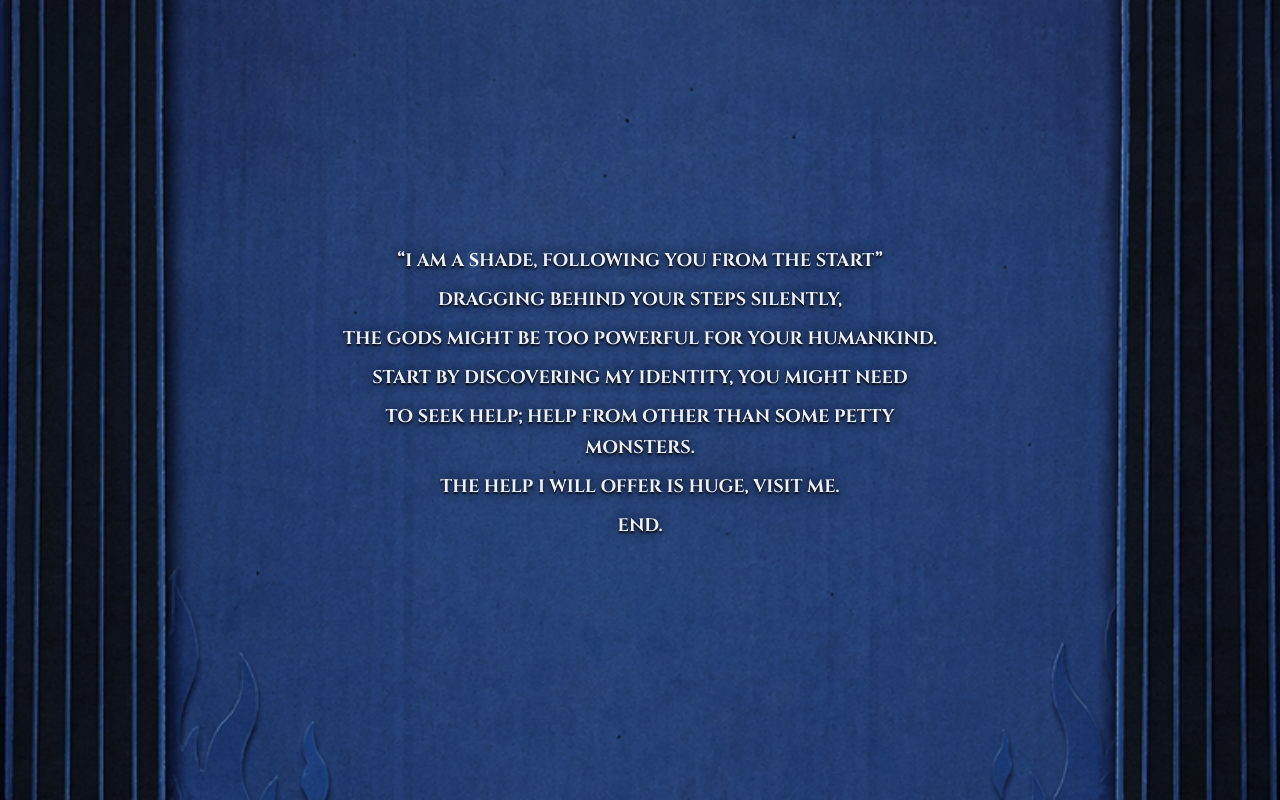
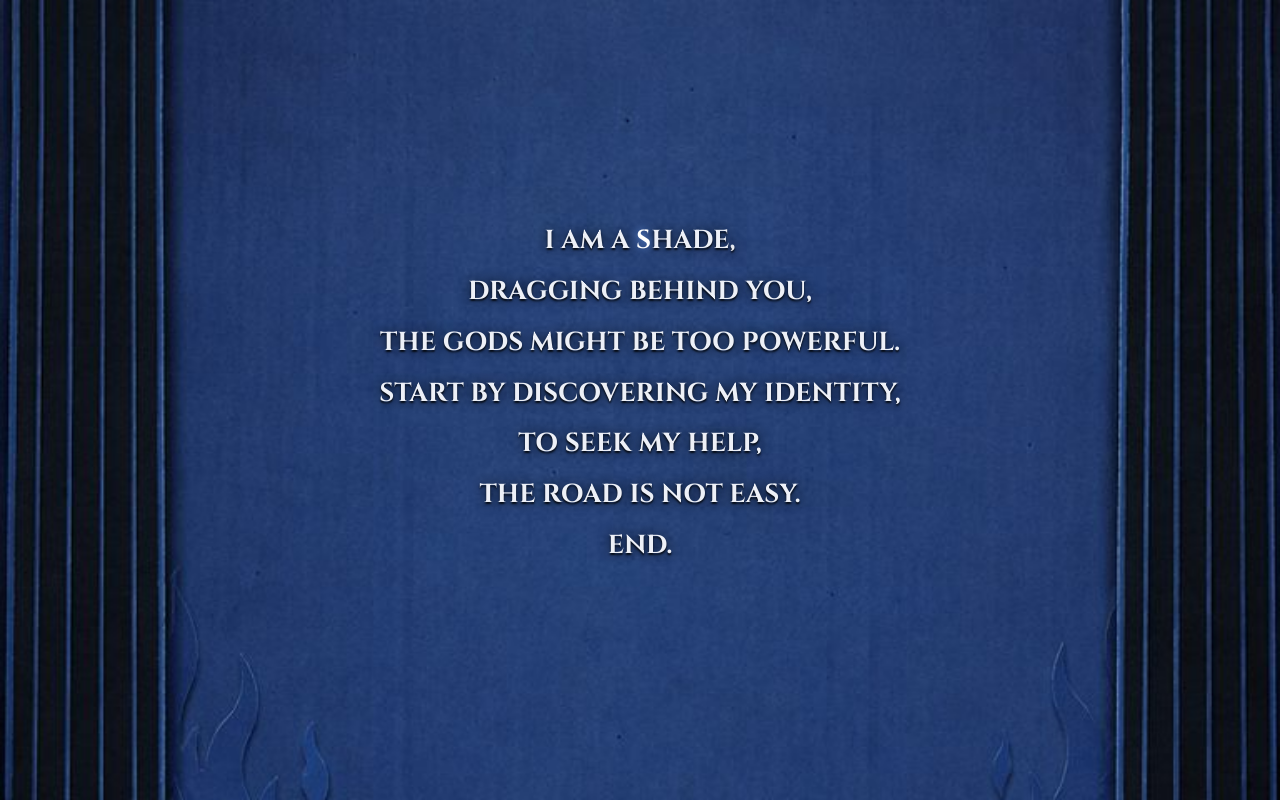
Before and after one commit to chrs-005/GrandJeu, a React (Vite) app: page /hades in a window 1280 px wide. Built offline with nearby package versions, Linux system fonts and the light colour scheme; no server answers; a web font is replaced by a local one.

Commit message:
Refine Hades reveal pacing

```diff
--- a/src/pages/HadesReveal.jsx
+++ b/src/pages/HadesReveal.jsx
@@ -121,7 +121,7 @@ export default function HadesReveal() {
       <section className="hades-riddle" aria-label="Riddle of the shade">
         <div className="hades-riddle-copy">
           <p>
-            &ldquo;I AM A{' '}
+            I AM A{' '}
             <span className={`hades-inline-word ${nearTarget ? 'is-near' : ''}`} ref={wordRef}>
               {!revealing && (
                 <button
@@ -142,13 +142,13 @@ export default function HadesReveal() {
               {revealing && <span className="hades-snapped-s">S</span>}
               {!revealing && <span aria-hidden="true" className="hades-drop-target" ref={dropRef} />}
             </span>
-            , FOLLOWING YOU FROM THE START&rdquo;
+            ,
           </p>
-          <p>DRAGGING BEHIND YOUR STEPS SILENTLY,</p>
-          <p>THE GODS MIGHT BE TOO POWERFUL FOR YOUR HUMANKIND.</p>
-          <p>START BY DISCOVERING MY IDENTITY, YOU MIGHT NEED</p>
-          <p>TO SEEK HELP; HELP FROM OTHER THAN SOME PETTY MONSTERS.</p>
-          <p>THE HELP I WILL OFFER IS HUGE, VISIT ME.</p>
+          <p>DRAGGING BEHIND YOU,</p>
+          <p>THE GODS MIGHT BE TOO POWERFUL.</p>
+          <p>START BY DISCOVERING MY IDENTITY,</p>
+          <p>TO SEEK MY HELP,</p>
+          <p>THE ROAD IS NOT EASY.</p>
           <p>END.</p>
         </div>
       </section>
--- a/src/styles.css
+++ b/src/styles.css
@@ -1231,7 +1231,7 @@ select:focus {
    -------------------------------------------------------------------------- */
 .hades-page {
   background-color: #071126;
-  background-image: url('./assets/bg-hades.png');
+  background-image: url('./assets/bg-hades.jpg');
   background-position: center;
   background-repeat: no-repeat;
   background-size: cover;
@@ -1256,9 +1256,9 @@ select:focus {
 .hades-riddle-copy {
   color: #edf0f7;
   font-family: var(--font-display);
-  font-size: 14px;
+  font-size: 18px;
   font-weight: 700;
-  line-height: 1.65;
+  line-height: 1.62;
   text-align: center;
   text-shadow: 0 2px 2px #050a13, 0 0 12px rgba(5, 10, 19, 0.88);
   transition: opacity 1.35s ease;
@@ -1349,11 +1349,11 @@ select:focus {
   top: var(--hades-origin-y);
   transform: translate(-50%, -50%);
   transition:
-    left 2.8s cubic-bezier(0.2, 0.72, 0.2, 1),
-    top 2.8s cubic-bezier(0.2, 0.72, 0.2, 1),
-    font-size 2.8s cubic-bezier(0.2, 0.72, 0.2, 1),
-    color 2s ease,
-    text-shadow 2s ease;
+    left 4.2s cubic-bezier(0.16, 0.72, 0.18, 1),
+    top 4.2s cubic-bezier(0.16, 0.72, 0.18, 1),
+    font-size 4.2s cubic-bezier(0.16, 0.72, 0.18, 1),
+    color 3s ease,
+    text-shadow 3s ease;
   white-space: nowrap;
   z-index: 5;
 }
@@ -1379,32 +1379,58 @@ select:focus {
   height: min(44dvh, 520px);
   object-fit: contain;
   top: env(safe-area-inset-top, 0px);
-  transform: translate(-50%, -112%);
-  transition: transform 2.1s cubic-bezier(0.16, 0.75, 0.2, 1) 0.7s, opacity 1.3s ease 0.7s;
+  transform: translate(-50%, -135%) scale(0.72);
 }
 
 .hades-reveal-bottom {
   bottom: env(safe-area-inset-bottom, 0px);
   height: min(47dvh, 560px);
   object-fit: contain;
-  transform: translate(-50%, 112%);
-  transition: transform 2.1s cubic-bezier(0.16, 0.75, 0.2, 1) 0.85s, opacity 1.3s ease 0.85s;
+  transform: translate(-50%, 135%) scale(0.72);
 }
 
 .hades-page.is-expanded .hades-reveal-top {
-  opacity: 1;
-  transform: translate(-50%, -3%);
+  animation: hades-top-arrival 5s cubic-bezier(0.16, 0.72, 0.18, 1) 0.85s both;
 }
 
 .hades-page.is-expanded .hades-reveal-bottom {
-  opacity: 1;
-  transform: translate(-50%, 4%);
+  animation: hades-bottom-arrival 5.3s cubic-bezier(0.16, 0.72, 0.18, 1) 1.05s both;
+}
+
+@keyframes hades-top-arrival {
+  0% {
+    opacity: 0;
+    transform: translate(-50%, -135%) scale(0.72);
+  }
+  18% { opacity: 1; }
+  68% { transform: translate(-50%, 4%) scale(1.04); }
+  82% { transform: translate(-50%, -7%) scale(0.98); }
+  92% { transform: translate(-50%, 0) scale(1.015); }
+  100% {
+    opacity: 1;
+    transform: translate(-50%, -3%) scale(1);
+  }
+}
+
+@keyframes hades-bottom-arrival {
+  0% {
+    opacity: 0;
+    transform: translate(-50%, 135%) scale(0.72);
+  }
+  18% { opacity: 1; }
+  68% { transform: translate(-50%, -2%) scale(1.04); }
+  82% { transform: translate(-50%, 10%) scale(0.98); }
+  92% { transform: translate(-50%, 2%) scale(1.015); }
+  100% {
+    opacity: 1;
+    transform: translate(-50%, 4%) scale(1);
+  }
 }
 
 @media (min-width: 480px) {
   .hades-riddle-copy {
-    font-size: 16px;
-    line-height: 1.72;
+    font-size: 22px;
+    line-height: 1.65;
   }
 
   .hades-final-title.is-expanded {
@@ -1414,15 +1440,15 @@ select:focus {
 
 @media (max-width: 420px) {
   .hades-riddle-copy {
-    font-size: 13px;
-    line-height: 1.58;
-    width: 70%;
+    font-size: 17px;
+    line-height: 1.55;
+    width: 74%;
   }
 }
 
 @media (min-width: 800px) {
   .hades-riddle-copy {
-    font-size: 18px;
+    font-size: 26px;
   }
 
   .hades-final-title.is-expanded {
@@ -1437,8 +1463,8 @@ select:focus {
   }
 
   .hades-riddle-copy {
-    font-size: 12px;
-    line-height: 1.5;
+    font-size: 15px;
+    line-height: 1.45;
   }
 
   .hades-riddle-copy p {
@@ -1449,6 +1475,7 @@ select:focus {
 @media (prefers-reduced-motion: reduce) {
   .hades-page *,
   .hades-page *::before {
+    animation-duration: 0.01ms !important;
     transition-duration: 0.01ms !important;
     transition-delay: 0ms !important;
   }
```
Also changed, not shown: src/assets/bg-hades.jpg (added), src/assets/bg-hades.png (deleted).
